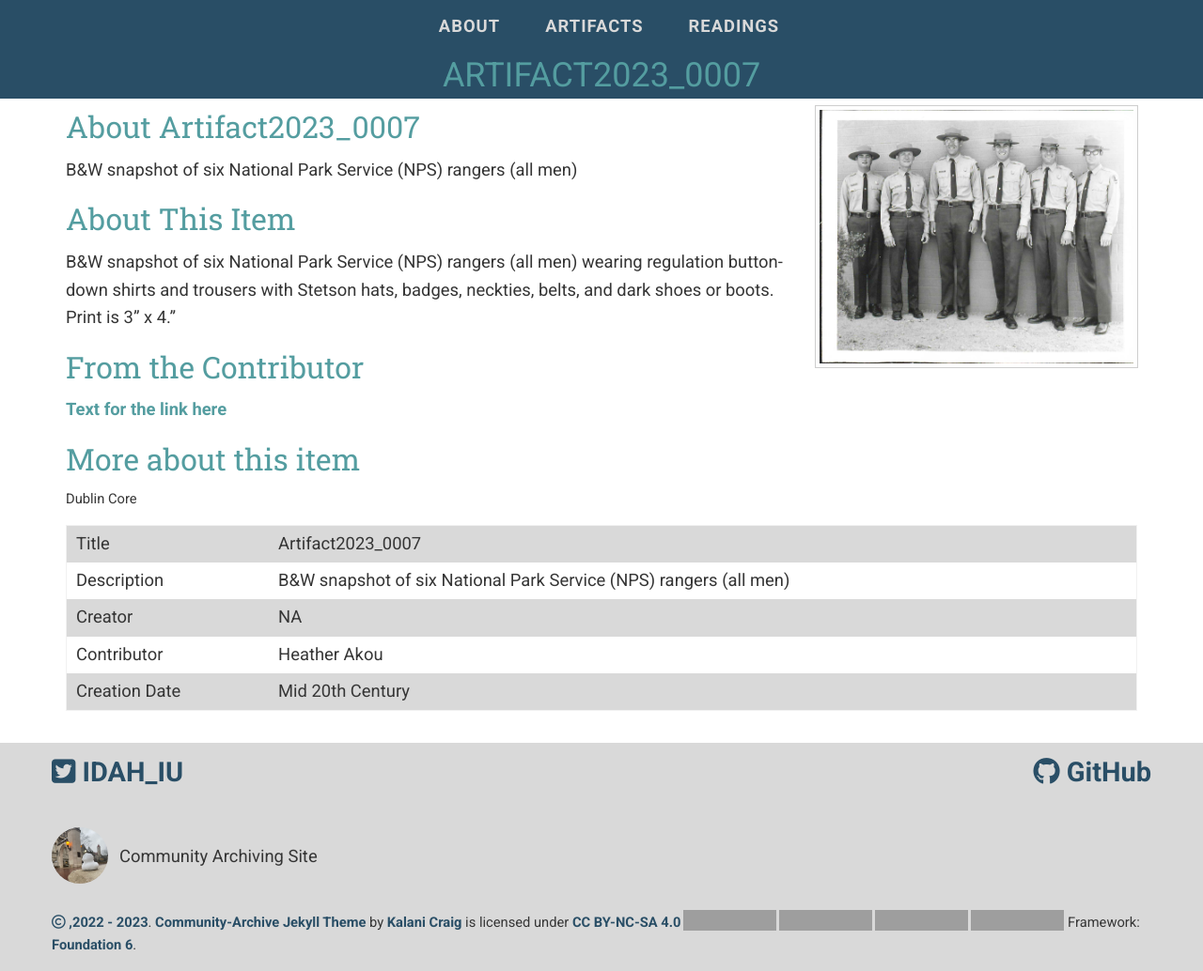
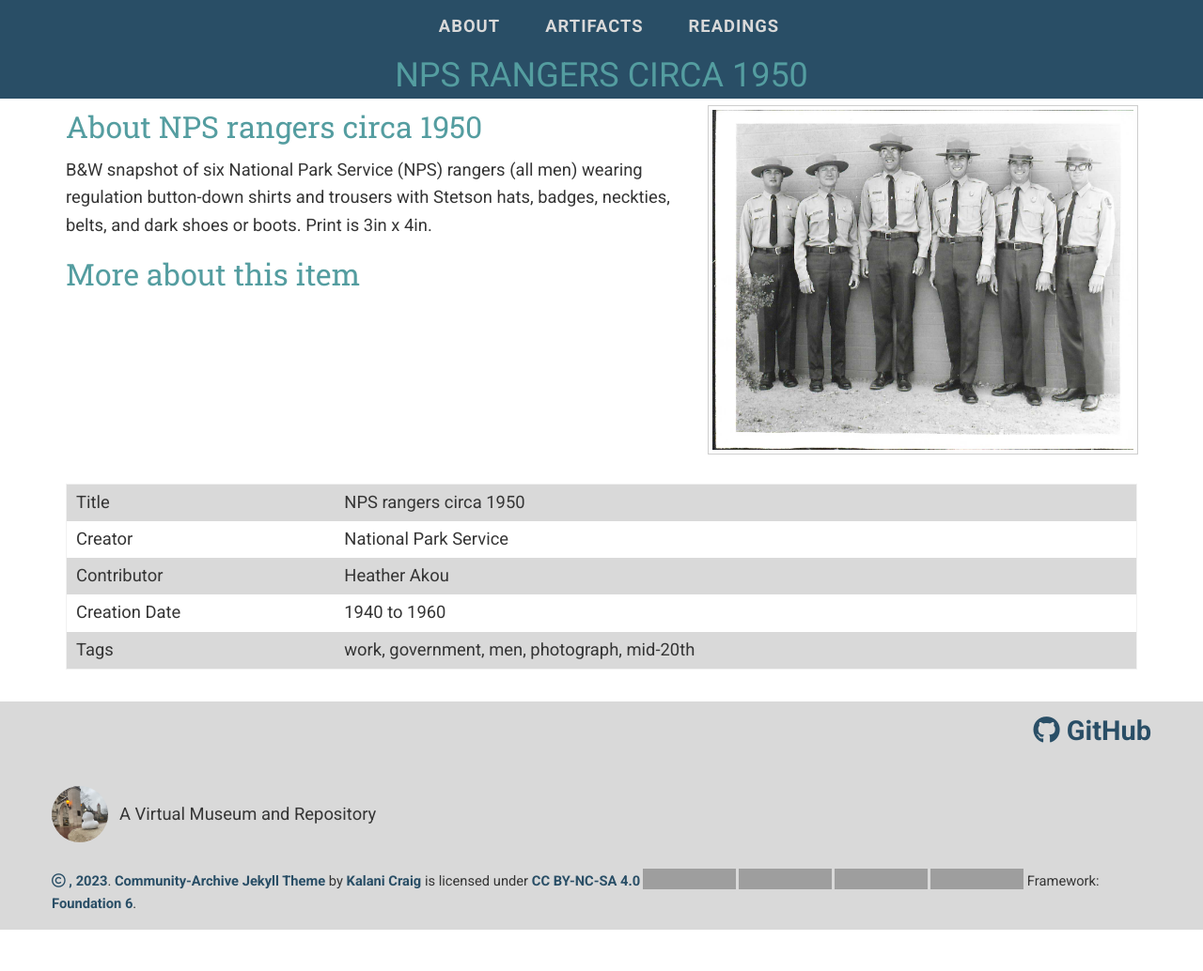
Before and after one commit to heatherakou/uniform-histories, a Jekyll site: the page built from _items/artifact2023_0007.md, in a window 1280 px wide. Shown: the whole page at 94% size. Built offline with Jekyll 4.4.1, drawn with Linux system fonts in a browser that asks for light colours; nearby versions of some CDN libraries; library files that are not in the unit come from our copies; a script that is not in the unit is left out; after the commit the page ends 990 px from its top, so only the background shows below that; grey boxes are pictures that could not be loaded.

Commit message:
updated metadata, homepage/footer

```diff
--- a/_config.yml
+++ b/_config.yml
@@ -45,10 +45,10 @@ repository: 'heatherakou/uniform-histories.github.io' # change this to your repo
 title: "Uniform Histories"
 
 # Subtitle of your website. Leave blank if you want to.
-subtitle: "hello"
+subtitle: "History of Uniforms in the United States"
 
 # A longer description of your site (max 150 words). Helps search engines find you.
-description: "Community Archiving Site"
+description: "A Virtual Museum and Repository"
 
 # These credits show up in the includes/_footer.html
 # Main author of the website.
@@ -57,14 +57,14 @@ authorname : ""
 sitelogo: "site_logo.jpg"
 
 # What year did you start up this community project?
-sitedate : 2022
+sitedate : 2023
 
 # Other community social media. Leave blank if you don't have these.
-email : "idah [at] iu.edu"
-website : "https://idah.indiana.edu/"
-twitter : "IDAH_IU"
-github : "idahatiu"
-facebook : "idahatiu"
+email : "hakou [at] iu.edu"
+website : "https://www.heatherakou.net/"
+twitter :
+github : "heatherakou"
+facebook :
 instagram :
 
 # If you need to know how many people visit your site, go to https://analytics.google.com/
--- a/_items/artifact2023_0007.md
+++ b/_items/artifact2023_0007.md
@@ -1,25 +1,16 @@
 ---
 layout: item
-medium1: "postcard"
+format: "photo"
+title: "NPS rangers circa 1950"
 contributor: "Heather Akou"
-creator: "NA"
-externalurl:
-embedurl:
-creationdate: "Mid 20th Century"
-type1: "work"
-shortdesc: "B&W snapshot of six National Park Service (NPS) rangers (all men)"
-contributorquote:
+creator: "National Park Service"
+creationdate: "1940 to 1960"
+shortdesc: "B&W snapshot of six National Park Service (NPS) rangers (all men) wearing regulation button-down shirts and trousers with Stetson hats, badges, neckties, belts, and dark shoes or boots.  Print is 3in x 4in. "
 copyright: "CC BY-NC 4.0"
 categories: [ work ]
+medium: [ photograph ]
+demographics: [ men ]
+time: [ mid-20th ]
 tags: [ government ]
-demographics: [ men ]
-teammember: Marcelino
+teammember: Heather Akou
 ---
-
-## About This Item
-
-B&W snapshot of six National Park Service (NPS) rangers (all men) wearing regulation button-down shirts and trousers with Stetson hats, badges, neckties, belts, and dark shoes or boots.  Print is 3" x 4."
-
-## From the Contributor
-
-[Text for the link here](www.jstor.org/stable/calicojournal.29.1.24.)
--- a/_layouts/item.html
+++ b/_layouts/item.html
@@ -52,13 +52,12 @@ format: item
 
 <div class="element-set">
 <h2 id="Dublin Core">More about this item</h2>
-<p class="quiet">Dublin Core</p>
 <table class="stack">
 <tr><td><div id="dublin-core-title" class="element">Title</div></td><td>{%if page.externalurl %}<a href="{{ page.externalurl }}" target="_blank">{% endif %}<div class="element-text">{{ page.title }}</div>{%if page.url %}</a>{% endif %}</td></tr>
-<tr><td><div id="dublin-core-description" class="element">Description</div></td><td><div class="element-text">{{ page.shortdesc }}</div></td></tr>
 <tr><td><div id="dublin-core-creator" class="element">Creator</div></td><td><div class="element-text">{{ page.creator }}</div></td></tr>
 <tr><td><div id="dublin-core-contributor" class="element">Contributor</div></td><td><div class="element-text">{{ page.contributor }}</div></td></tr>
 <tr><td><div id="dublin-core-date" class="element">Creation Date</div></td><td><div class="element-text">{{ page.creationdate }}</div></td></tr>
+<tr><td><div id="item-tags" class="element">Tags</div></td><td><div class="element-text">{{ page.categories }}, {{ page.tags }}, {{ page.demographics }}, {{ page.medium }}, {{ page.time }}</div></td></tr>
 </table>
 </div>
 
--- a/_sass/_custom.scss
+++ b/_sass/_custom.scss
@@ -17,7 +17,7 @@
 .flexible-article-image-right {
   float: right;
   margin: 0 0 1rem 1.5rem;
-  max-width: 30%;
+  max-width: 40%;
 }
 
 .flexible-article-image-right .caption {
```
Also changed, not shown: _layouts/group.html (deleted, +0 -39 lines), _layouts/post.html (deleted, +0 -25 lines).
